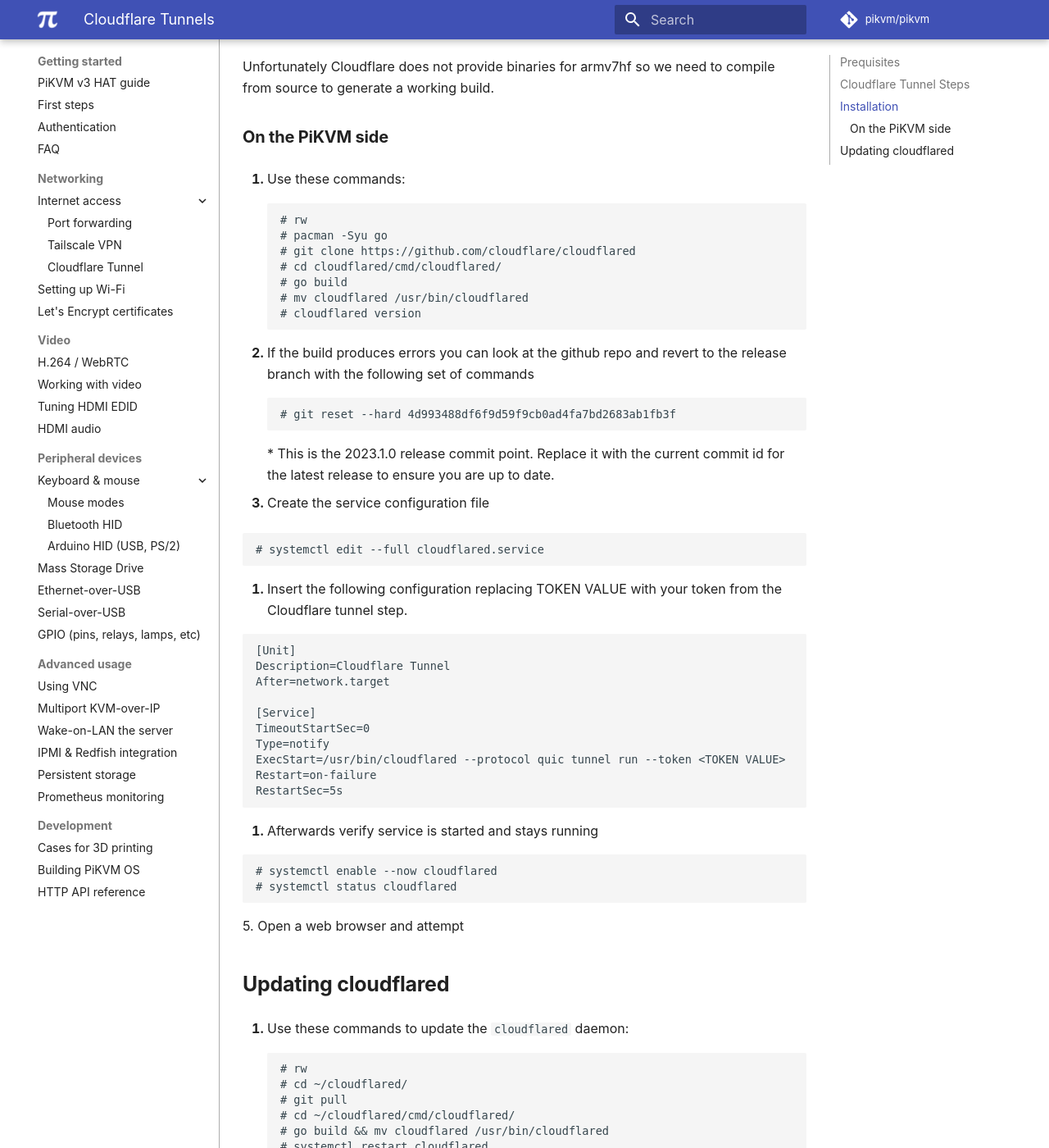
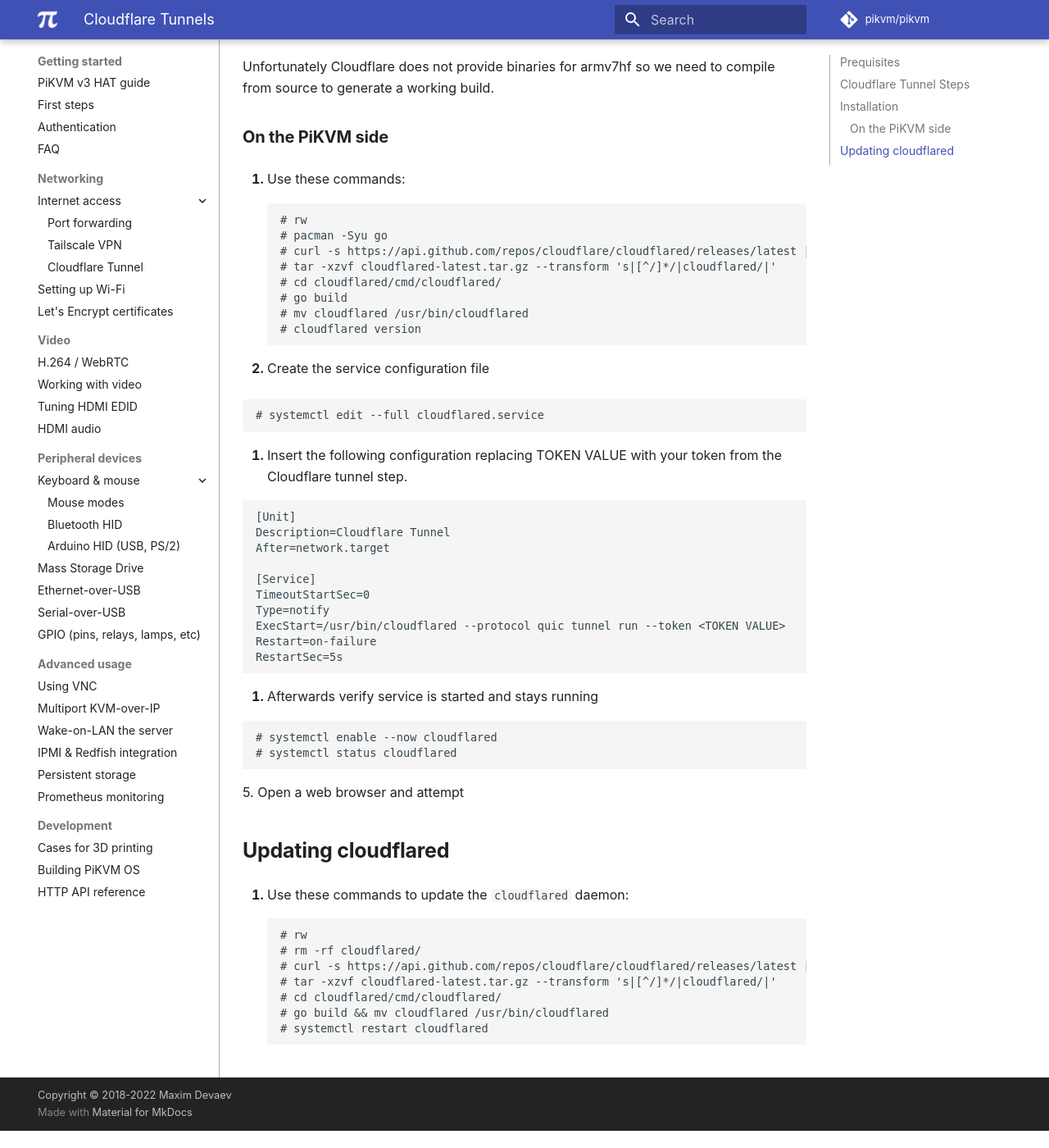
Before and after one commit to pikvm/pikvm, an MkDocs documentation site: the page built from docs/cloudflared.md, in a window 1280 px wide and 1400 px high, scrolled down 1007 px. Shown: the whole window at 82% size. Built offline with MkDocs 1.6.1 and Material for MkDocs 9.7.7, drawn with Linux system fonts in a browser that asks for light colours; some web fonts are replaced; comment, search, counter and statistics services are not loaded; after the commit the page ends 2386 px from its top, so only the background shows below that.

Commit message:
Updated to use latest release sourcecode
Removed the requirement to use git to pull code and streamlined for more automated builds.

````diff
--- a/docs/cloudflared.md
+++ b/docs/cloudflared.md
@@ -26,19 +26,13 @@
     ```
     # rw
     # pacman -Syu go
-    # git clone https://github.com/cloudflare/cloudflared
+    # curl -s https://api.github.com/repos/cloudflare/cloudflared/releases/latest | grep "tarball_url" | cut -d '"' -f 4 | xargs curl -LJo cloudflared-latest.tar.gz
+    # tar -xzvf cloudflared-latest.tar.gz --transform 's|[^/]*/|cloudflared/|'
     # cd cloudflared/cmd/cloudflared/
     # go build
     # mv cloudflared /usr/bin/cloudflared
     # cloudflared version
     ```
-
-   * If the build produces errors you can look at the github repo and revert to the release branch with the following set of commands
-
-    ```
-    # git reset --hard 4d993488df6f9d59f9cb0ad4fa7bd2683ab1fb3f
-    ```
-   * This is the 2023.1.0 release commit point. Replace it with the current commit id for the latest release to ensure you are up to date.
 
 2. Create the service configuration file
 
@@ -75,9 +69,10 @@
 
     ```
     # rw
-    # cd ~/cloudflared/
-    # git pull
-    # cd ~/cloudflared/cmd/cloudflared/
+    # rm -rf cloudflared/
+    # curl -s https://api.github.com/repos/cloudflare/cloudflared/releases/latest | grep "tarball_url" | cut -d '"' -f 4 | xargs curl -LJo cloudflared-latest.tar.gz
+    # tar -xzvf cloudflared-latest.tar.gz --transform 's|[^/]*/|cloudflared/|'
+    # cd cloudflared/cmd/cloudflared/
     # go build && mv cloudflared /usr/bin/cloudflared
     # systemctl restart cloudflared
     ```
````
